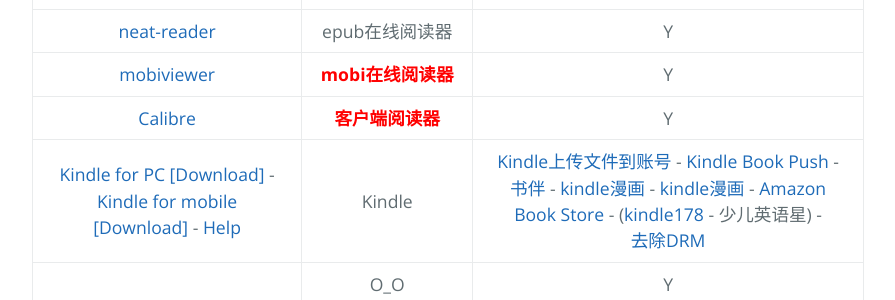
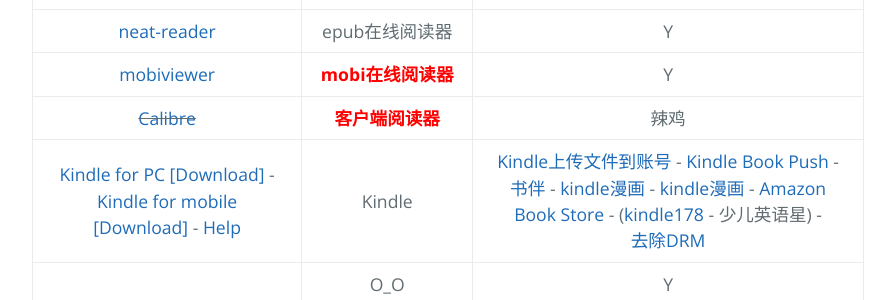
Before and after one commit to AmbroseRen/test, a Jekyll site: the page built from Library/ViewTools.md, in a window 1280 px wide. Shown: the part 552-852 px from the top of the page, without its empty margins (192-1087 px from the left). Built offline with Jekyll 4.4.1, drawn with Linux system fonts in a browser that asks for light colours; our own code applies the rules of GitHub Pages for plain Markdown files; the repository's description, which GitHub fills in, is left out.

Commit message:
Update ViewTools.md

```diff
--- a/Library/ViewTools.md
+++ b/Library/ViewTools.md
@@ -13,7 +13,7 @@
 | [BookReader](https://ztftrue.github.io/BookReader/)/[Author](https://github.com/ztftrue/BookReader/) | epub在线阅读器 | Y |
 | [neat-reader](https://www.neat-reader.cn/webapp#/) | epub在线阅读器 | Y |
 | [mobiviewer](https://imclient.herokuapp.com/mobiviewer/) | <font color="#ff0000"><b>mobi在线阅读器</b></font> | Y |
-| [Calibre](https://calibre-ebook.com/) | <font color="#ff0000"><b>客户端阅读器</b></font> | Y |
+| ~~[Calibre](https://calibre-ebook.com/)~~ | <font color="#ff0000"><b>客户端阅读器</b></font> | 辣鸡 |
 | [Kindle for PC [Download]](https://www.amazon.com/Amazon-Digital-Services-LLC-Download/dp/B00UB76290) - [Kindle for mobile [Download]](https://www.amazon.com/b?ie=UTF8&node=16571048011) - [Help](https://www.amazon.com/gp/help/customer/display.html?nodeId=GZSM7D8A85WKPYYD) | Kindle | [Kindle上传文件到账号](https://www.amazon.com/gp/sendtokindle) - [Kindle Book Push](https://book.einverne.info/) - [书伴](https://bookfere.com/ebook) - [kindle漫画](http://www.kindlecomic.net/) - [kindle漫画](http://vol.moe/) - [Amazon Book Store](https://www.amazon.cn/b?ie=UTF8&node=1987669071) - ([kindle178](http://www.kindle178.com/) - 少儿英语星) - [去除DRM](http://www.staycu.com/archives/259) |
 | []() | O_O | Y |
 | []() | O_O | Y |
```
